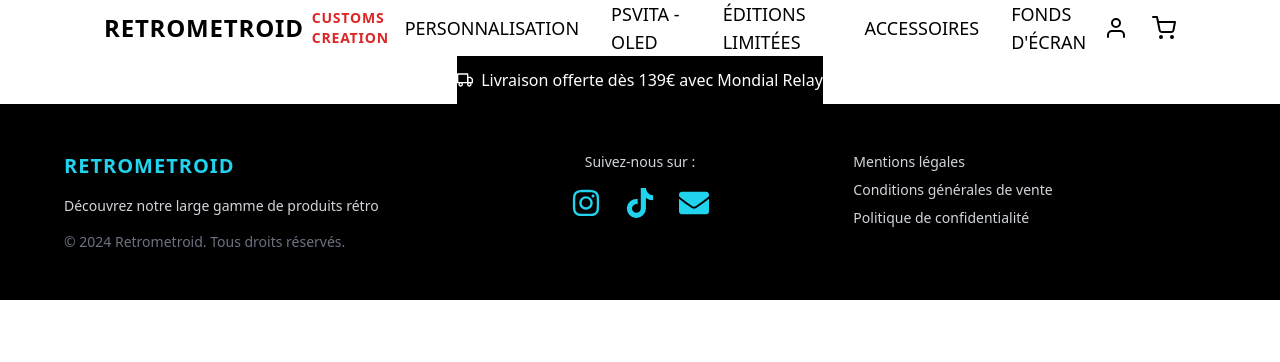
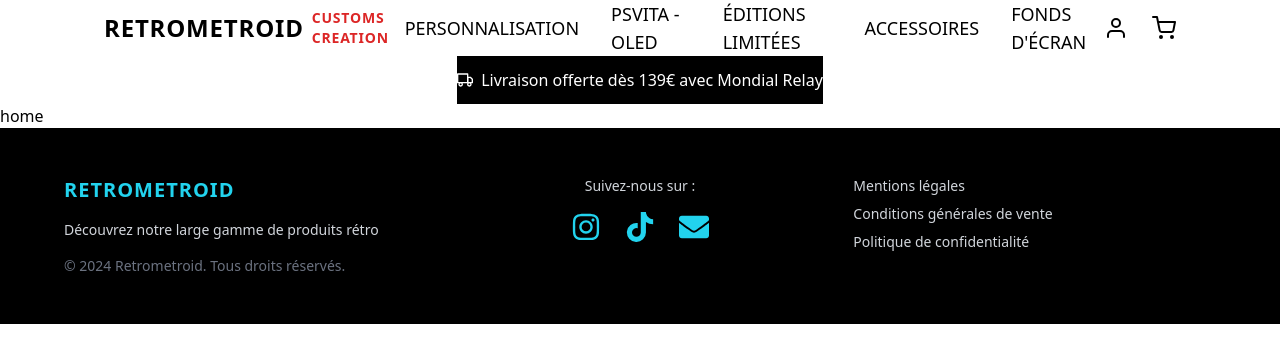
Before and after one commit to massDigit/retrometroidapp.front, a Next.js app: page / in a window 1280 px wide. Shown: the top 362 px of the page. Built offline with nearby package versions, Linux system fonts and the light colour scheme.

Commit message:
error react router

```diff
--- a/app/layout.tsx
+++ b/app/layout.tsx
@@ -11,7 +11,10 @@ import Customization from "./customization";
 import Accessories from "./accessories";
 import Wallpapers from "./wallpapers";
 
-const RootLayout = () => {
+const RootLayout = ({
+  children,
+}: Readonly<{
+  children: React.ReactNode;}>) => {
   return (
     <Router>
       <html lang="en">
@@ -25,6 +28,7 @@ const RootLayout = () => {
             <Route path="/accessories" element={<Accessories />} />
             <Route path="/wallpaper" element={<Wallpapers/>} />
           </Routes>
+          {children}
           <Footer />
         </body>
       </html>
```
